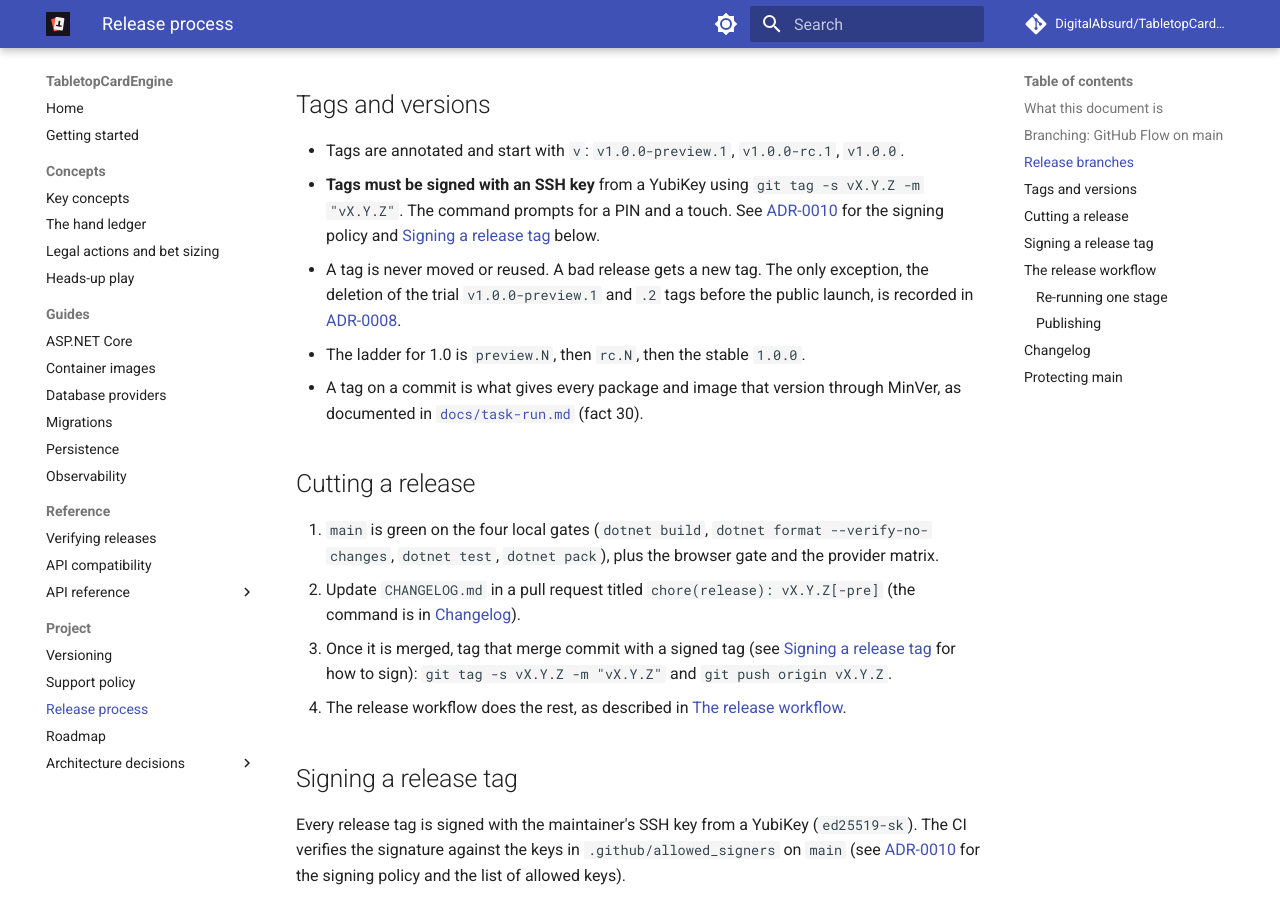
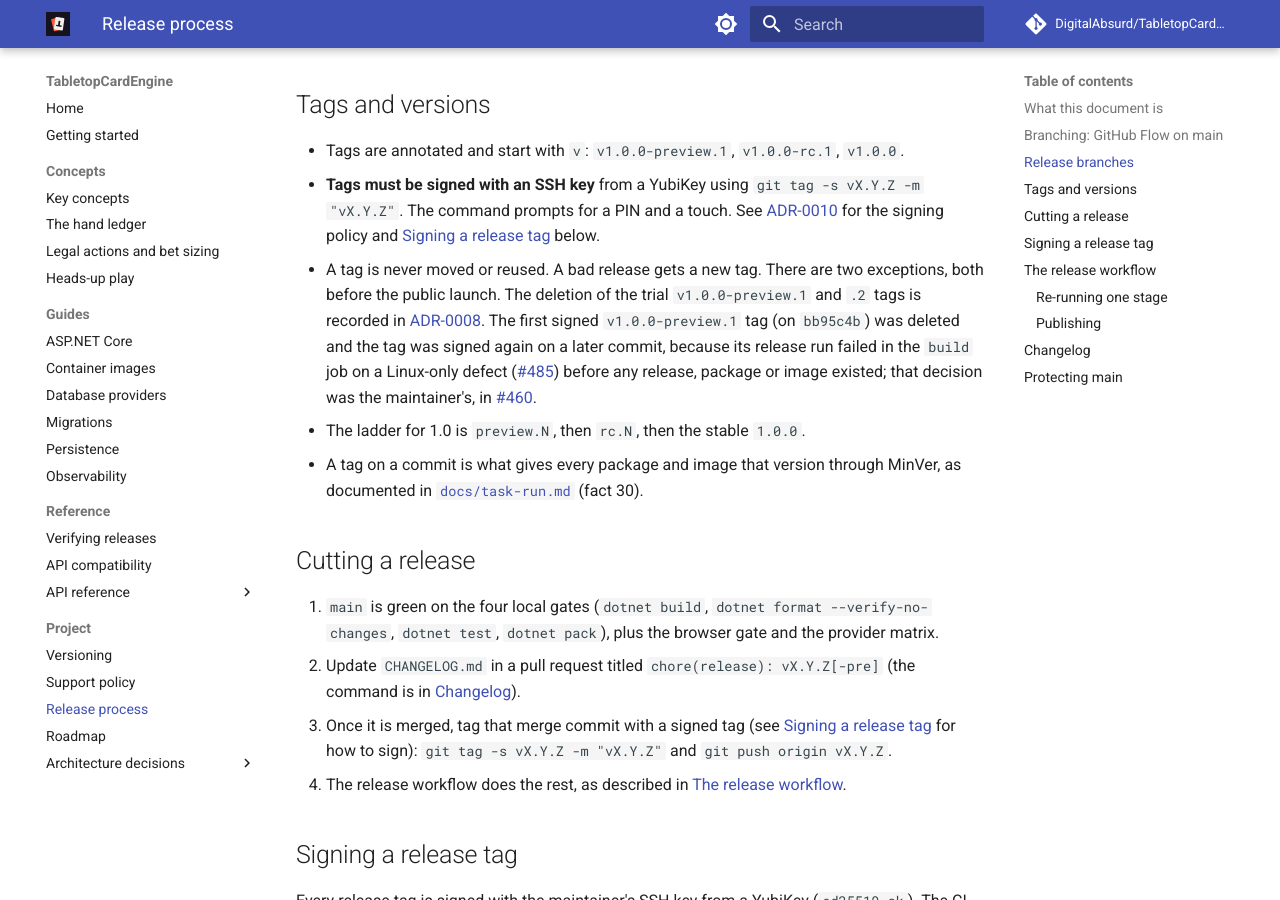
Before and after one commit to DigitalAbsurd/TabletopCardEngine, an MkDocs documentation site: the page built from docs/release-process.md, in a window 1280 px wide and 900 px high, scrolled down 941 px. Built offline with MkDocs 1.6.1 and Material for MkDocs 9.7.7, drawn with Linux system fonts in a browser that asks for light colours; comment, search, counter and statistics services are not loaded.

Commit message:
chore(release): v1.0.0-preview.1 (#487)
Re-cut of v1.0.0-preview.1. The first signed tag (on bb95c4b) never became a
release: its build job failed on #485, a Linux-only defect in
generate-api-reference.ps1, now fixed. The maintainer chose in #460 to delete
that tag and sign it again, and release-process.md records it as the second
pre-launch exception to "a tag is never moved". CHANGELOG.md is regenerated
with git-cliff 2.14.2 --tag v1.0.0-preview.1, which adds the fix.

Co-authored-by: Claude Opus 5.5 <noreply@anthropic.com>

```diff
--- a/docs/release-process.md
+++ b/docs/release-process.md
@@ -22,7 +22,7 @@ This document describes how releases are cut and versioned in this repository. I
 
 - Tags are annotated and start with `v`: `v1.0.0-preview.1`, `v1.0.0-rc.1`, `v1.0.0`.
 - **Tags must be signed with an SSH key** from a YubiKey using `git tag -s vX.Y.Z -m "vX.Y.Z"`. The command prompts for a PIN and a touch. See [ADR-0010](adr/0010-release-signing.md) for the signing policy and [Signing a release tag](#signing-a-release-tag) below.
-- A tag is never moved or reused. A bad release gets a new tag. The only exception, the deletion of the trial `v1.0.0-preview.1` and `.2` tags before the public launch, is recorded in [ADR-0008](adr/0008-harmonize-the-public-api.md).
+- A tag is never moved or reused. A bad release gets a new tag. There are two exceptions, both before the public launch. The deletion of the trial `v1.0.0-preview.1` and `.2` tags is recorded in [ADR-0008](adr/0008-harmonize-the-public-api.md). The first signed `v1.0.0-preview.1` tag (on `bb95c4b`) was deleted and the tag was signed again on a later commit, because its release run failed in the `build` job on a Linux-only defect ([#485](https://github.com/DigitalAbsurd/TabletopCardEngine/issues/485)) before any release, package or image existed; that decision was the maintainer's, in [#460](https://github.com/DigitalAbsurd/TabletopCardEngine/issues/460).
 - The ladder for 1.0 is `preview.N`, then `rc.N`, then the stable `1.0.0`.
 - A tag on a commit is what gives every package and image that version through MinVer, as documented in [`docs/task-run.md`](https://github.com/DigitalAbsurd/TabletopCardEngine/blob/main/docs/task-run.md#engine-facts) (fact 30).
 
```
Also changed, not shown: CHANGELOG.md (+1 -0 lines).
